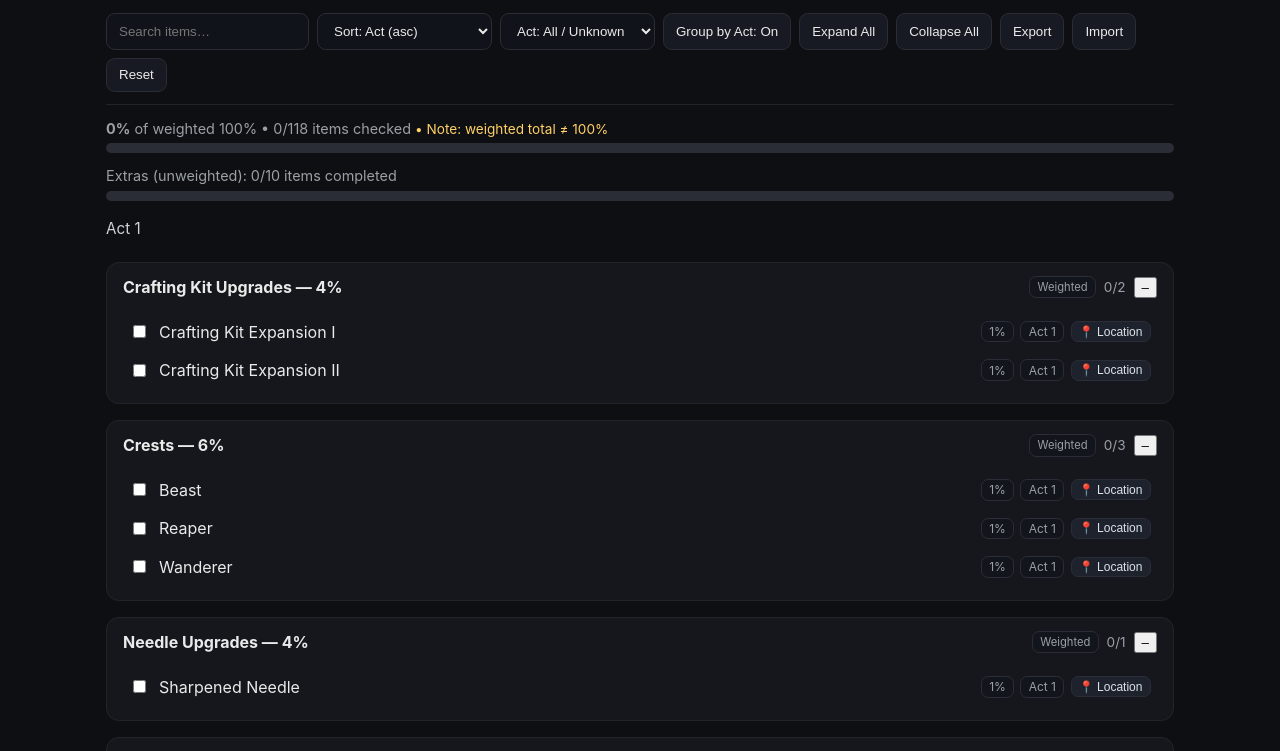
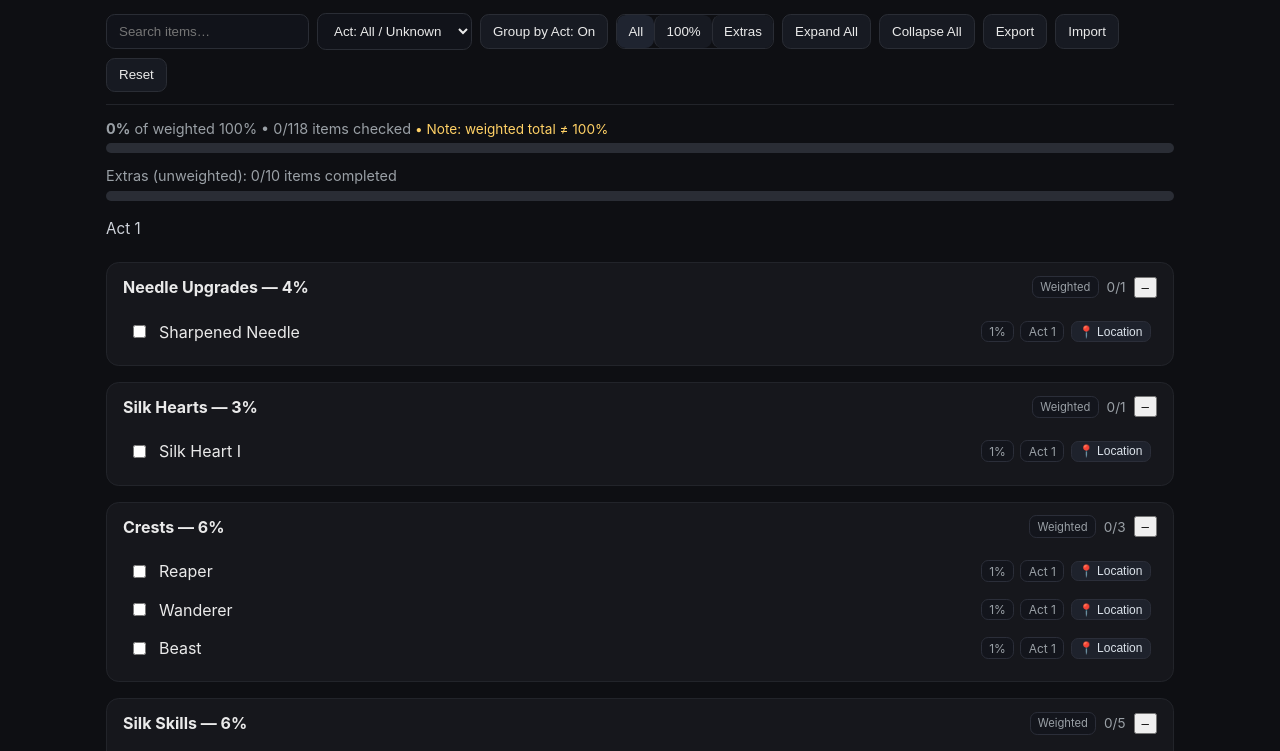
Before and after one commit to RaiJay25/Silksong-Checklist, a plain HTML site: page index.html in a window 1280 px wide. Both pictures are taken after a click on the button "Group by Act: Off". Shown: the part 44-795 px from the top of the page. Drawn offline with Linux system fonts and the light colour scheme.

Commit message:
Update index.html

```diff
--- a/index.html
+++ b/index.html
@@ -15,7 +15,7 @@ html,body{margin:0;background:var(--bg);color:var(--fg);font-family:Inter,system
 .container{max-width:1100px;margin:0 auto;padding:1rem}
 .topbar{display:flex;gap:1rem;align-items:center;flex-wrap:wrap;border-bottom:1px solid var(--edge);padding-bottom:.75rem}
 .topbar h1{margin:0;font-size:1.15rem;letter-spacing:.2px}
-.controls{display:flex;gap:.5rem;flex-wrap:wrap;margin-left:auto}
+.controls{display:flex;gap:.5rem;flex-wrap:wrap;margin-left:auto;align-items:center}
 .controls input[type="search"], .controls select{
   padding:.55rem .75rem;background:#11131a;border:1px solid #2a2d35;color:var(--fg);border-radius:.55rem
 }
@@ -24,6 +24,12 @@ html,body{margin:0;background:var(--bg);color:var(--fg);font-family:Inter,system
 }
 .controls button:hover{border-color:#3a3d47}
 .badge{background:var(--chip);border:1px solid var(--edge);border-radius:.5rem;padding:.25rem .5rem;color:var(--muted);font-size:.8rem}
+
+.seg{display:inline-flex;border:1px solid #2a2d35;border-radius:.55rem;overflow:hidden}
+.seg button{background:#171a22;border:none;padding:.55rem .7rem;color:var(--fg);cursor:pointer}
+.seg button+button{border-left:1px solid #2a2d35}
+.seg button.active{background:#1f2430}
+
 .progress{display:grid;gap:.4rem;margin:.9rem 0}
 .progress .label{color:var(--muted);font-size:.9rem}
 .bar{height:10px;background:var(--bar);border-radius:999px;overflow:hidden}
@@ -65,17 +71,21 @@ hr.soft{border:none;border-top:1px dashed #2b2e39;margin:.5rem 0}
   <div class="topbar">
     <h1>Silksong Checklist</h1>
     <span id="totalBadge" class="badge">0 items</span>
+
     <div class="controls">
       <input id="search" type="search" placeholder="Search items…" aria-label="Search" />
-      <select id="sortBy" aria-label="Sort by">
-        <option value="act">Sort: Act (asc)</option>
-        <option value="name">Sort: Name (A→Z)</option>
-        <option value="category">Sort: Category (A→Z)</option>
-      </select>
       <select id="actFilter" aria-label="Filter by act">
         <option value="all">Act: All / Unknown</option>
       </select>
       <button id="groupByAct" type="button">Group by Act: Off</button>
+
+      <!-- filter: All / 100% / Extras -->
+      <div class="seg" role="group" aria-label="Filter by task type">
+        <button id="filterAll"   type="button" class="active">All</button>
+        <button id="filterMain"  type="button">100%</button>
+        <button id="filterExtra" type="button">Extras</button>
+      </div>
+
       <button id="expandAll" type="button">Expand All</button>
       <button id="collapseAll" type="button">Collapse All</button>
       <button id="exportBtn" type="button">Export</button>
@@ -112,12 +122,24 @@ hr.soft{border:none;border-top:1px dashed #2b2e39;margin:.5rem 0}
 
 <script>
 (() => {
-  const STORAGE_KEY = "silksong-checklist-v5";
+  const STORAGE_KEY = "silksong-checklist-v7";
   const ACT_LABEL = act => (act || act === 0) ? `Act ${act}` : "Act Unknown";
 
-  // ======= DATA =======
+  /* ========= ORDER CONTROL (acquisition order) ========= */
+  // We'll keep categories and items exactly in the order you define below.
+  const categoryIndex = new Map(); // category name -> index
+  const itemIndex = new Map();     // item id -> index
+  function buildOrderMaps(DATA){
+    let c=0, i=0;
+    DATA.forEach(cat=>{
+      if(!categoryIndex.has(cat.name)) categoryIndex.set(cat.name, c++);
+      cat.items.forEach(it=> itemIndex.set(it.id, i++));
+    });
+  }
+
+  // ======= DATA (edit to change order, acts, etc.) =======
   // type: "main" (weighted) or "extra" (unweighted)
-  // Optional fields: act, color (tools), loc, url
+  // Optional fields: act, color (for tools), loc, url
   const DATA = [
     /* ---- Needle Upgrades (acts set) ---- */
     { type:"main", name:"Needle Upgrades — 4%", items:[
@@ -127,14 +149,14 @@ hr.soft{border:none;border-top:1px dashed #2b2e39;margin:.5rem 0}
       { id:"needle_pale",      name:"Pale Steel Needle",weight:1, act:3 },
     ]},
 
-    /* ---- Mask Shards: 20 × 0.25% = 5% (order not meaningful) ---- */
+    /* ---- Mask Shards: 20 × 0.25% = 5% ---- */
     { type:"main", name:"Mask Shards — 5% (order not indicative)", items:
-      Array.from({length:20}, (_,i)=>({ id:`maskShard_${i+1}`, name:`Mask Shard ${i+1}`, weight:0.25, act:null }))
+      Array.from({length:20}, (_,k)=>({ id:`maskShard_${k+1}`, name:`Mask Shard ${k+1}`, weight:0.25, act:null }))
     },
 
     /* ---- Spool Fragments: 18 × 0.5% = 9% ---- */
     { type:"main", name:"Spool Fragments — 9%", items:
-      Array.from({length:18}, (_,i)=>({ id:`spoolFrag_${i+1}`, name:`Spool Fragment ${i+1}`, weight:0.5, act:null }))
+      Array.from({length:18}, (_,k)=>({ id:`spoolFrag_${k+1}`, name:`Spool Fragment ${k+1}`, weight:0.5, act:null }))
     },
 
     /* ---- Silk Hearts: 3 × 1% (Act 1, then Act 2 ×2) ---- */
@@ -144,13 +166,13 @@ hr.soft{border:none;border-top:1px dashed #2b2e39;margin:.5rem 0}
       { id:"sheart_3", name:"Silk Heart III",weight:1, act:2 },
     ]},
 
-    /* ---- Misc (names cleaned) ---- */
+    /* ---- Misc ---- */
     { type:"main", name:"Miscellaneous — 2%", items:[
       { id:"misc_sylphsong", name:"Sylphsong", weight:1, act:null },
       { id:"misc_everbloom", name:"Everbloom", weight:1, act:null },
     ]},
 
-    /* ---- Crests (acts set, names cleaned) ---- */
+    /* ---- Crests ---- */
     { type:"main", name:"Crests — 6%", items:[
       { id:"crest_reaper",    name:"Reaper",        weight:1, act:1 },
       { id:"crest_wanderer",  name:"Wanderer",      weight:1, act:1 },
@@ -160,7 +182,7 @@ hr.soft{border:none;border-top:1px dashed #2b2e39;margin:.5rem 0}
       { id:"crest_shaman",    name:"Shaman",        weight:1, act:3 },
     ]},
 
-    /* ---- Silk Skills (order/acts set, names cleaned) ---- */
+    /* ---- Silk Skills ---- */
     { type:"main", name:"Silk Skills — 6%", items:[
       { id:"skill_silkspear",   name:"Silkspear",   weight:1, act:1 },
       { id:"skill_threadstorm", name:"Thread Storm",weight:1, act:1 },
@@ -170,7 +192,7 @@ hr.soft{border:none;border-top:1px dashed #2b2e39;margin:.5rem 0}
       { id:"skill_purenails",   name:"Pure Nails",  weight:1, act:3 },
     ]},
 
-    /* ---- Crafting Kit Upgrades: 4 ×1% with matching acts ---- */
+    /* ---- Crafting Kit Upgrades: 4 ×1% (acts set) ---- */
     { type:"main", name:"Crafting Kit Upgrades — 4%", items:[
       { id:"kit_1", name:"Crafting Kit Expansion I", weight:1, act:1 },
       { id:"kit_2", name:"Crafting Kit Expansion II",weight:1, act:1 },
@@ -178,7 +200,7 @@ hr.soft{border:none;border-top:1px dashed #2b2e39;margin:.5rem 0}
       { id:"kit_4", name:"Crafting Kit Expansion IV", weight:1, act:2 },
     ]},
 
-    /* ---- Tool Pouch Upgrades: 4 ×1% total 4% (acts set) ---- */
+    /* ---- Tool Pouch Upgrades: 4 ×1% (acts set) ---- */
     { type:"main", name:"Tool Pouch Upgrades — 4%", items:[
       { id:"pouch_1", name:"Tool Pouch Expansion I", weight:1, act:1 },
       { id:"pouch_2", name:"Tool Pouch Expansion II",weight:1, act:1 },
@@ -186,7 +208,7 @@ hr.soft{border:none;border-top:1px dashed #2b2e39;margin:.5rem 0}
       { id:"pouch_4", name:"Tool Pouch Expansion IV", weight:1, act:2 },
     ]},
 
-    /* ---- Tools — 51% with Red/Blue/Yellow split (names cleaned) ---- */
+    /* ---- Tools — 51% (Red/Blue/Yellow) ---- */
     { type:"main", name:"Tools — 51% (Red / Blue / Yellow)", items:[
       // RED
       {id:"tool_straightpin",  name:"Straight Pin",  weight:1, act:null, color:"red"},
@@ -256,12 +278,13 @@ hr.soft{border:none;border-top:1px dashed #2b2e39;margin:.5rem 0}
     { type:"extra", name:"Pail Oil", items:[ {id:"oil_placeholder1", name:"Pail Oil — TBD", act:null} ]},
     { type:"extra", name:"Craft Metal", items:[ {id:"metal_placeholder1", name:"Craft Metal — TBD", act:null} ]},
   ];
-  // ======= END DATA =======
 
-  // -------- DOM + logic (unchanged except totals reflect 100%) --------
+  // Build order maps from your DATA definition
+  buildOrderMaps(DATA);
+
+  // -------- DOM lookups
   const board = document.getElementById("board");
   const searchEl = document.getElementById("search");
-  const sortByEl = document.getElementById("sortBy");
   const actFilterEl = document.getElementById("actFilter");
   const expandAllBtn = document.getElementById("expandAll");
   const collapseAllBtn = document.getElementById("collapseAll");
@@ -279,9 +302,14 @@ hr.soft{border:none;border-top:1px dashed #2b2e39;margin:.5rem 0}
   const barFillExtrasEl = document.getElementById("barFillExtras");
   const totalBadge = document.getElementById("totalBadge");
   const groupBtn = document.getElementById("groupByAct");
+  const filterAllBtn   = document.getElementById("filterAll");
+  const filterMainBtn  = document.getElementById("filterMain");
+  const filterExtraBtn = document.getElementById("filterExtra");
 
+  // -------- State
   let checked = new Set(JSON.parse(localStorage.getItem(STORAGE_KEY) || "[]"));
   let groupByAct = false;
+  let filterType = "all"; // "all" | "main" | "extra"
 
   function flatItems(){
     const list = [];
@@ -291,6 +319,7 @@ hr.soft{border:none;border-top:1px dashed #2b2e39;margin:.5rem 0}
     return list;
   }
 
+  // Populate Act filter
   (function initActFilter(){
     const acts = new Set(flatItems().map(i => i.act).filter(a => a || a === 0));
     [...acts].sort((a,b)=>a-b).forEach(a=>{
@@ -309,21 +338,19 @@ hr.soft{border:none;border-top:1px dashed #2b2e39;margin:.5rem 0}
     const term = (searchEl.value || "").trim().toLowerCase();
     const actFilter = actFilterEl.value;
 
+    // Filter by search / act / type
     let visible = items.filter(it=>{
       const s = it.name.toLowerCase();
       const matchesSearch = !term || s.includes(term) || it.category.toLowerCase().includes(term);
       const matchesAct = (actFilter === "all") || (String(it.act) === actFilter);
-      return matchesSearch && matchesAct;
+      const matchesType =
+        filterType === "all"  ? true :
+        filterType === "main" ? (it.type === "main") :
+                                (it.type !== "main");
+      return matchesSearch && matchesAct && matchesType;
     });
 
-    const sortBy = sortByEl.value;
-    const cmp = {
-      "act": (a,b)=> ((a.act??999)-(b.act??999)) || a.name.localeCompare(b.name),
-      "name": (a,b)=> a.name.localeCompare(b.name),
-      "category": (a,b)=> a.category.localeCompare(b.category) || a.name.localeCompare(b.name)
-    }[sortBy];
-    visible.sort(cmp);
-
+    // Group by Act or by Category — while preserving your authored order
     if (groupByAct){
       const byAct = new Map();
       visible.forEach(i=>{
@@ -336,17 +363,27 @@ hr.soft{border:none;border-top:1px dashed #2b2e39;margin:.5rem 0}
       keys.forEach(k=>{
         const title = (k==="Unknown") ? "Act Unknown" : `Act ${k}`;
         board.appendChild(sectionTitle(title));
+
         const byCat = groupBy(byAct.get(k), "category");
-        Object.keys(byCat).sort().forEach(catName=>{
-          board.appendChild(renderCategory(catName, byCat[catName]));
-        });
+        [...Object.keys(byCat)]
+          .sort((a,b) => (categoryIndex.get(a) ?? 9999) - (categoryIndex.get(b) ?? 9999))
+          .forEach(catName=>{
+            const itemsInCat = byCat[catName].slice()
+              .sort((a,b) => (itemIndex.get(a.id) ?? 999999) - (itemIndex.get(b.id) ?? 999999));
+            board.appendChild(renderCategory(catName, itemsInCat));
+          });
+
         board.appendChild(document.createElement("hr")).className="soft";
       });
     } else {
       const byCat = groupBy(visible, "category");
-      Object.keys(byCat).sort().forEach(catName=>{
-        board.appendChild(renderCategory(catName, byCat[catName]));
-      });
+      [...Object.keys(byCat)]
+        .sort((a,b) => (categoryIndex.get(a) ?? 9999) - (categoryIndex.get(b) ?? 9999))
+        .forEach(catName=>{
+          const itemsInCat = byCat[catName].slice()
+            .sort((a,b) => (itemIndex.get(a.id) ?? 999999) - (itemIndex.get(b.id) ?? 999999));
+          board.appendChild(renderCategory(catName, itemsInCat));
+        });
     }
 
     updateTotals();
@@ -381,9 +418,9 @@ hr.soft{border:none;border-top:1px dashed #2b2e39;margin:.5rem 0}
     list.className = "cat-items";
 
     if(isTools){
-      list.appendChild(subHead("Red","red"));   renderItems(list, items.filter(i=>i.color==="red"));
-      list.appendChild(subHead("Blue","blue")); renderItems(list, items.filter(i=>i.color==="blue"));
-      list.appendChild(subHead("Yellow","yellow")); renderItems(list, items.filter(i=>i.color==="yellow"));
+      list.appendChild(subHead("Red","red"));      renderItems(list, items.filter(i=>i.color==="red"));
+      list.appendChild(subHead("Blue","blue"));    renderItems(list, items.filter(i=>i.color==="blue"));
+      list.appendChild(subHead("Yellow","yellow"));renderItems(list, items.filter(i=>i.color==="yellow"));
     } else {
       renderItems(list, items);
     }
@@ -475,6 +512,7 @@ hr.soft{border:none;border-top:1px dashed #2b2e39;margin:.5rem 0}
 
   function persist(){ localStorage.setItem(STORAGE_KEY, JSON.stringify([...checked])); }
 
+  // Controls
   document.getElementById("expandAll").addEventListener("click", ()=>{
     document.querySelectorAll(".cat-items").forEach(el=>{
       el.classList.remove("hidden");
@@ -490,7 +528,7 @@ hr.soft{border:none;border-top:1px dashed #2b2e39;margin:.5rem 0}
     });
   });
   document.getElementById("exportBtn").addEventListener("click", ()=>{
-    const payload = { version:5, checked:[...checked] };
+    const payload = { version:7, checked:[...checked] };
     const blob = new Blob([JSON.stringify(payload,null,2)], {type:"application/json"});
     const url = URL.createObjectURL(blob);
     const a = document.createElement("a");
@@ -517,10 +555,21 @@ hr.soft{border:none;border-top:1px dashed #2b2e39;margin:.5rem 0}
     document.getElementById("groupByAct").textContent = `Group by Act: ${groupByAct ? "On" : "Off"}`;
     render();
   });
-  document.getElementById("search").addEventListener("input", render);
-  document.getElementById("sortBy").addEventListener("change", render);
-  document.getElementById("actFilter").addEventListener("change", render);
 
+  // segmented filter logic
+  function setFilter(next){
+    filterType = next;
+    [filterAllBtn, filterMainBtn, filterExtraBtn].forEach(b=>b.classList.remove("active"));
+    if(next==="all")  filterAllBtn.classList.add("active");
+    if(next==="main") filterMainBtn.classList.add("active");
+    if(next==="extra")filterExtraBtn.classList.add("active");
+    render();
+  }
+  filterAllBtn.addEventListener("click",  ()=>setFilter("all"));
+  filterMainBtn.addEventListener("click", ()=>setFilter("main"));
+  filterExtraBtn.addEventListener("click",()=>setFilter("extra"));
+
+  // Initial render
   render();
 })();
 </script>
```
